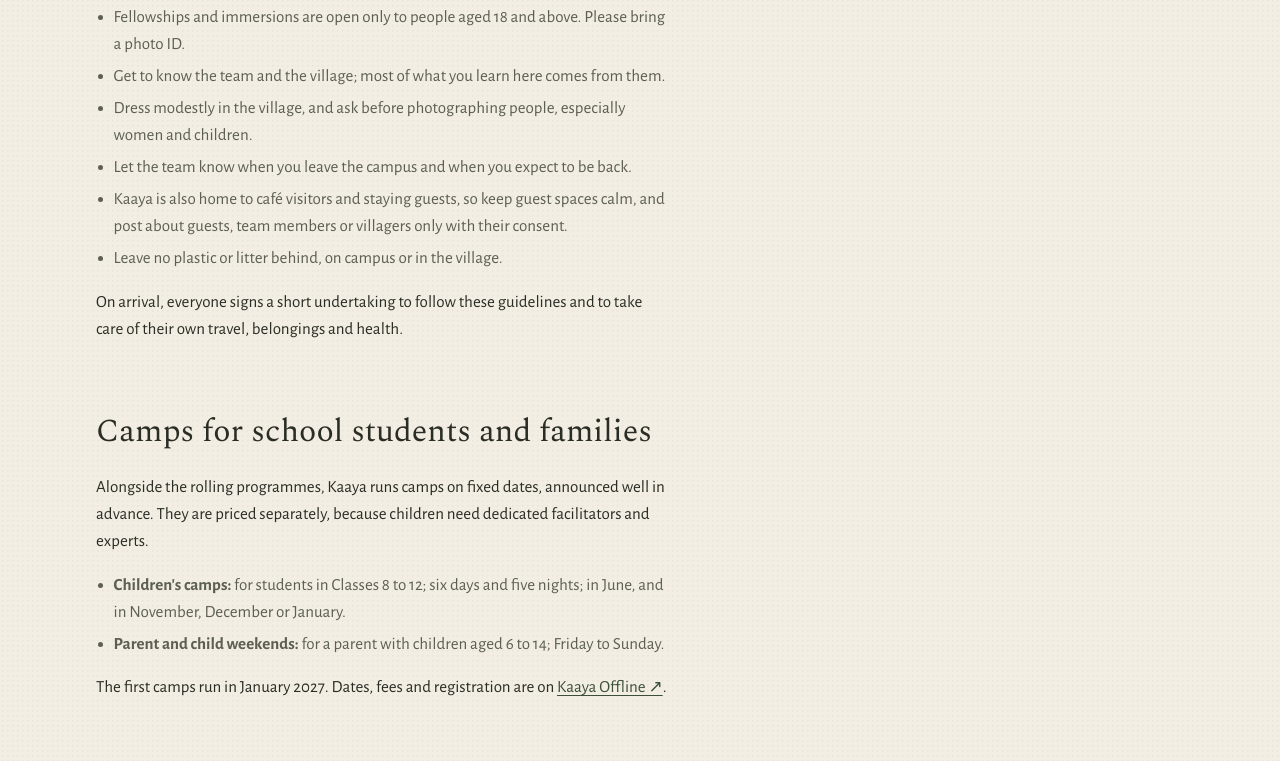
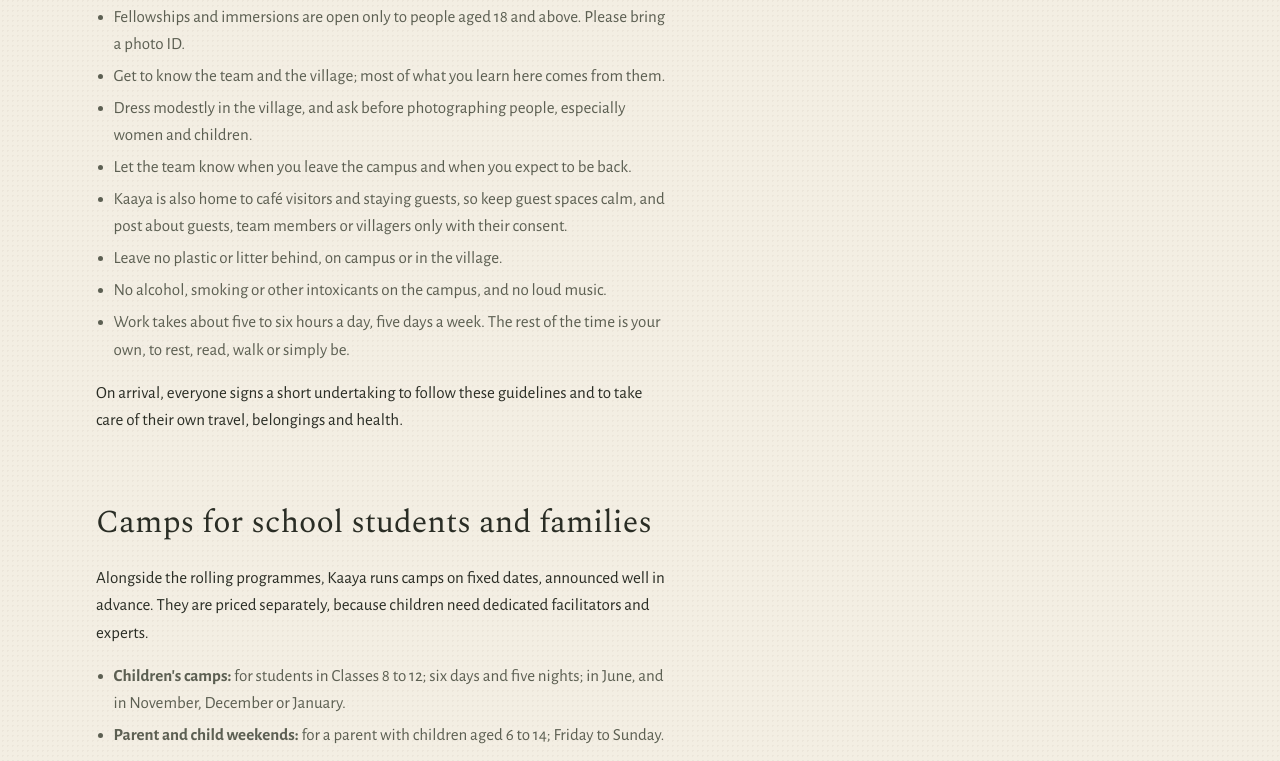
Before and after one commit to santoshpassi/kaaya-new, a plain HTML site: page fellowships/index.html in a window 1280 px wide. Shown: the part 5172-5933 px from the top of the page. Drawn offline with nearby package versions, Linux system fonts and the light colour scheme.

Commit message:
Fellowships: no alcohol, smoking or loud music; working hours and free time
Co-Authored-By: Claude Opus 5.5 <noreply@anthropic.com>

Claude-Session: https://claude.ai/code/session_01APoNg9anBhGZANwzhSUSv2

```diff
--- a/fellowships/index.html
+++ b/fellowships/index.html
@@ -481,6 +481,8 @@ nav.main{margin-left:auto}
         <li>Let the team know when you leave the campus and when you expect to be back.</li>
         <li>Kaaya is also home to café visitors and staying guests, so keep guest spaces calm, and post about guests, team members or villagers only with their consent.</li>
         <li>Leave no plastic or litter behind, on campus or in the village.</li>
+        <li>No alcohol, smoking or other intoxicants on the campus, and no loud music.</li>
+        <li>Work takes about five to six hours a day, five days a week. The rest of the time is your own, to rest, read, walk or simply be.</li>
       </ul>
       <p>On arrival, everyone signs a short undertaking to follow these guidelines and to take care of their own travel, belongings and health.</p>
     </div>
```
Also changed, not shown: src/template.html (+2 -0 lines).
